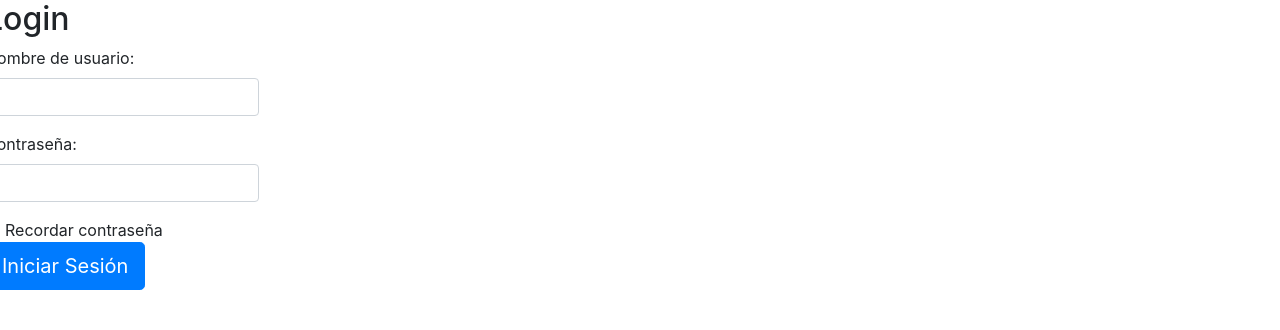
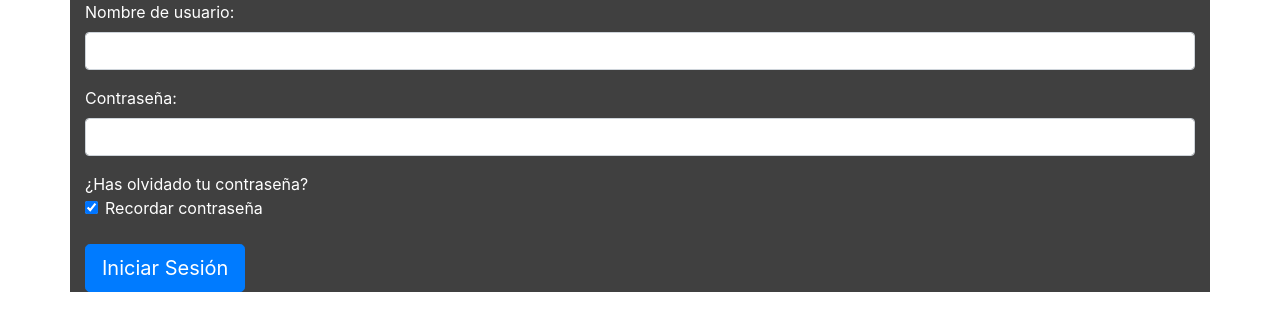
Before and after one commit to ielgstrom/PROYECTO-FINAL-FRONT-END, a React (Create React App) app: page / in a window 1280 px wide. Shown: the top 330 px of the page. Built offline with nearby package versions, Linux system fonts and the light colour scheme.

Commit message:
Login con Bootstrap

```diff
--- a/src/componentes/Login.js
+++ b/src/componentes/Login.js
@@ -31,8 +31,7 @@ export const Login = (props) => {
   };
   return (
     <>
-      <div class>
-        <h2>Login</h2>
+      <div class= "container fondo-login rounded-3">
         <form noValidate onSubmit={compruebaLogin}>
           <div className="form-group">
             <label htmlFor="username">Nombre de usuario:</label>
@@ -54,6 +53,9 @@ export const Login = (props) => {
               className="form-control"
             />
           </div>
+            <label htmlFor="recordarPassword" className="form-check-label fw-bold">
+              ¿Has olvidado tu contraseña?
+            </label>
           <div className="form-check">
             <input
               type="checkbox"
@@ -66,8 +68,9 @@ export const Login = (props) => {
               Recordar contraseña
             </label>
           </div>
+            <br></br>
           <button
-            className="boton-inicio-sesion btn btn-primary btn-lg"
+            className="boton-inicio-sesion btn btn-primary btn-lg align-center"
             type="submit"
           //disabled={formularioInvalido}
           >
@@ -75,7 +78,7 @@ export const Login = (props) => {
           </button>
           {error && <p className="error">Credenciales erróneas</p>}
         </form>
-      </div>
+        </div>
     </>
   );
 };
--- a/src/index.css
+++ b/src/index.css
@@ -3,6 +3,7 @@
   --oscuroDelantero: #1f1f1f;
   --azulprincipal: #007acc;
   --azulsecundario: #0066aa;
+  --oscuroFondoSecundario:#404040;
 }
 
 .plainText {
@@ -381,3 +382,35 @@ h4 {
 .contenedorBotones {
   margin-top: 150px;
 }
+/*Login css*/
+.body{
+  background-color: var(--oscuroFondo);
+}
+.fondo-login {
+  background-color: var(--oscuroFondoSecundario);
+  color: #ffffff;
+}
+
+.login-center {
+  display: flex;
+  align-items: center;
+  justify-content: center;
+  min-height: 100vh;
+}
+
+.square {
+  position: relative;
+  width: 50%;
+}
+
+.square:after {
+  content: '';
+  display: block;
+  padding-bottom: 100%;
+}
+
+.content {
+  position: absolute;
+  width: 100%;
+  height: 100%;
+}
```
